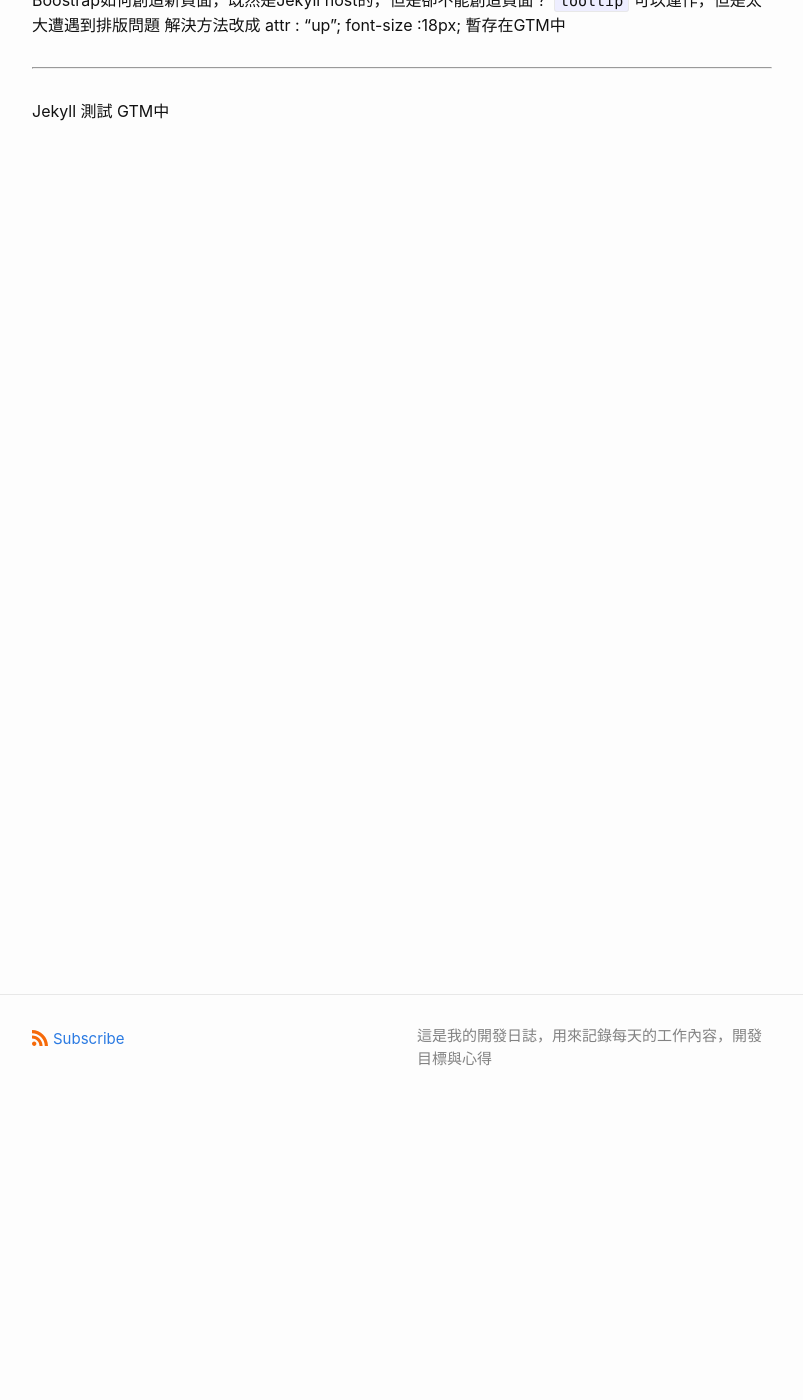
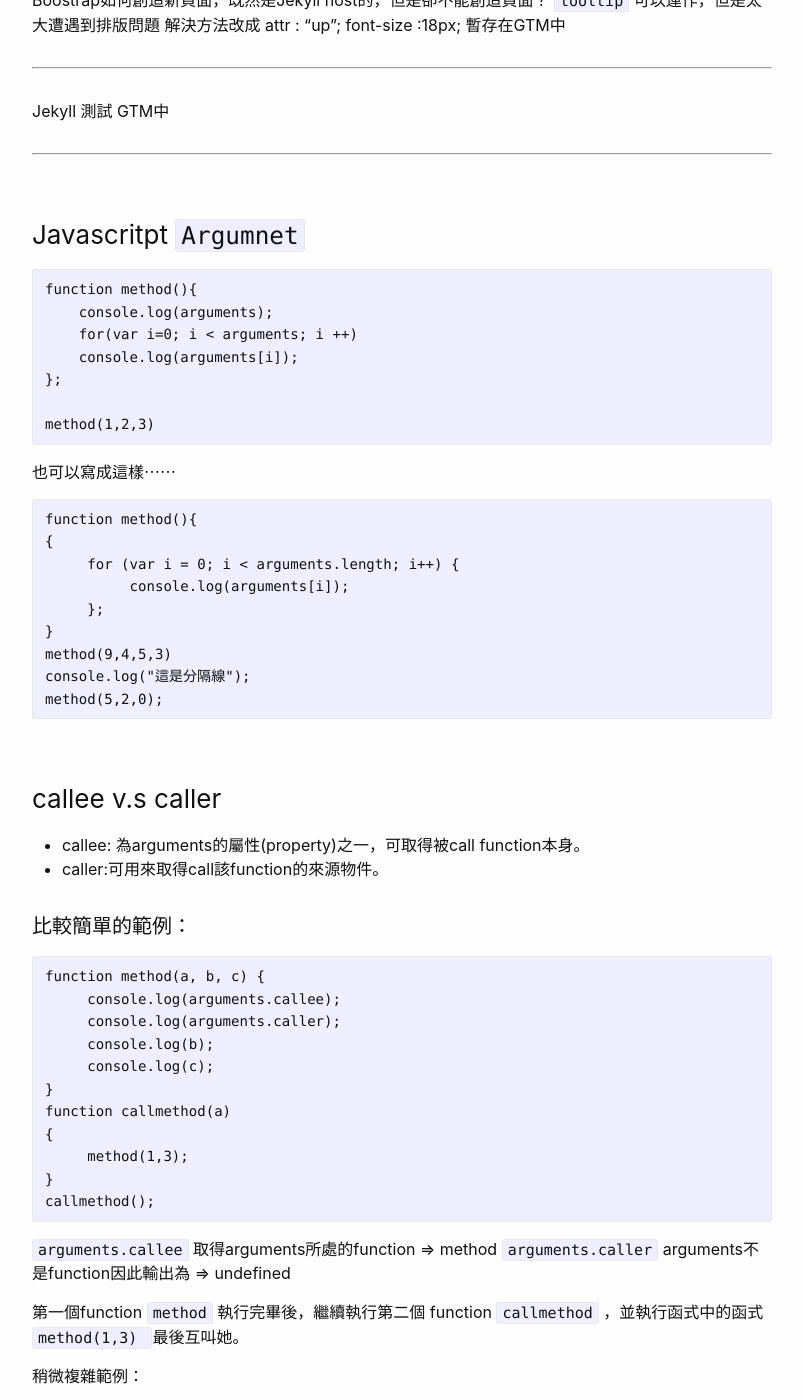
Before and after one commit to peirren/Geek-Log, a Jekyll site: the page built from _posts/2020-03-04-Weekly-Journal-10.md, in a window 1280 px wide and 1400 px high, scrolled down 270 px. Shown: the whole window, without its empty margins (238-1041 px from the left). Built offline with Jekyll 4.4.1, drawn with Linux system fonts in a browser that asks for light colours; some of the changed text lies outside the part shown.

````diff
--- /dev/null
+++ b/_includes/bootstrap.html
@@ -0,0 +1 @@
+<link rel="stylesheet" href="https://stackpath.bootstrapcdn.com/bootstrap/4.3.1/css/bootstrap.min.css" integrity="sha384-ggOyR0iXCbMQv3Xipma34MD+dH/1fQ784/j6cY/iJTQUOhcWr7x9JvoRxT2MZw1T" crossorigin="anonymous">
--- a/_posts/2020-03-04-Weekly-Journal-10.md
+++ b/_posts/2020-03-04-Weekly-Journal-10.md
@@ -12,3 +12,89 @@ Boostrap如何創造新頁面，既然是Jekyll host的，但是卻不能創造
 - - -
 
 Jekyll 測試 GTM中
+
+
+
+- - -
+### Javascritpt `Argumnet`
+
+```
+function method(){
+    console.log(arguments);
+    for(var i=0; i < arguments; i ++)
+    console.log(arguments[i]);
+};
+
+method(1,2,3)
+```
+也可以寫成這樣⋯⋯
+```
+function method(){
+{
+     for (var i = 0; i < arguments.length; i++) {
+          console.log(arguments[i]);
+     };
+}
+method(9,4,5,3)
+console.log("這是分隔線");
+method(5,2,0);
+```
+### callee v.s caller
+- callee: 為arguments的屬性(property)之一，可取得被call function本身。
+- caller:可用來取得call該function的來源物件。
+
+#### 比較簡單的範例：
+```
+function method(a, b, c) {
+     console.log(arguments.callee);
+     console.log(arguments.caller);
+     console.log(b);
+     console.log(c);
+}
+function callmethod(a)
+{
+     method(1,3);
+}
+callmethod();
+```
+`arguments.callee` 取得arguments所處的function => method
+`arguments.caller` arguments不是function因此輸出為 => undefined
+
+第一個function `method` 執行完畢後，繼續執行第二個 function `callmethod` ，並執行函式中的函式`method(1,3)
+` 最後互叫她。
+
+
+
+稍微複雜範例：
+```
+function method(a, b, c) {
+     console.log(arguments.callee);
+     console.log(arguments.callee.caller);
+     console.log('宣告參數長度--'+arguments.callee.length);
+     console.log('實際參數長度--'+arguments.length);
+     console.log('callmethod的參數長度--' + arguments.callee.caller.length)
+     console.log(a);
+     console.log(b);
+     console.log(c);
+}
+function callmethod(a)
+{
+     method(1,3);
+}
+callmethod();
+```
+### jQuery 動畫
+- show&hide
+- Animate, Slow or mms
+
+### Git 託管
+Github, Gitbucket, Gitlab
+Generate a SSH KEY
+
+
+### HTML file path
+Path    Description
+|`<img src="picture.jpg"> ` |picture.jpg is located in the same folder as the current page|
+|`<img src="images/picture.jpg"> ` |picture.jpg is located in the images folder in the current folder|
+|`<img src="/images/picture.jpg">` | picture.jpg is located in the images folder at the root of the current web|
+|`<img src="../picture.jpg">` |  picture.jpg is located in the folder one level up from the current folder|
````
Also changed, not shown: testing.md (+25 -0 lines), update.md (+53 -1 lines).
